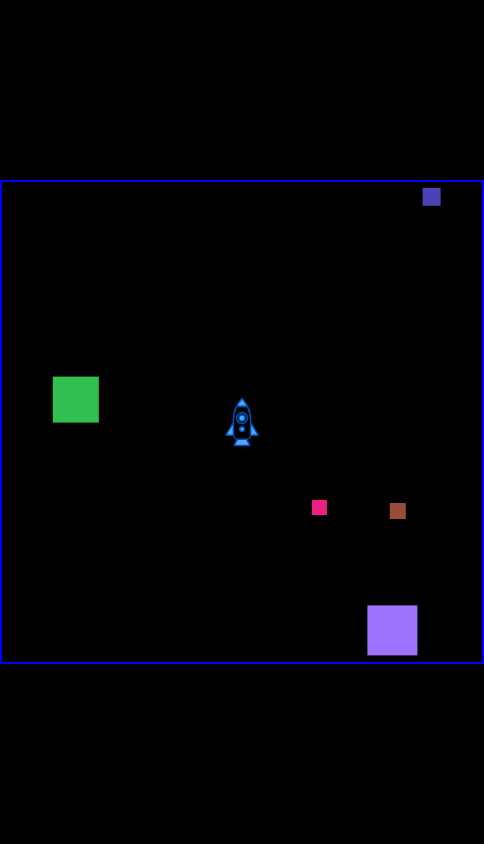
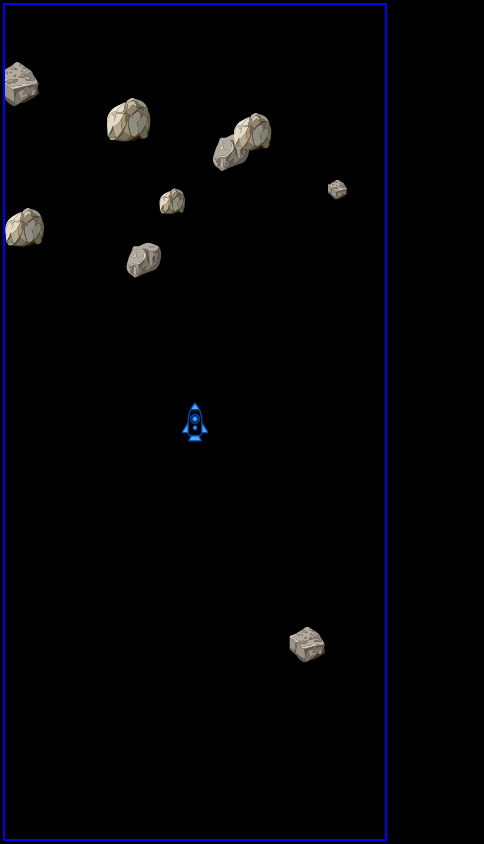
Before and after one commit to hcrump/javascript-asteroids, a plain HTML site: page index.html in a window 390 px wide. Shown: the whole page, 484 px wide, since content can reach past the window. Drawn offline with Linux system fonts and the light colour scheme.

Commit message:
Redid everything today, just for fun.

```diff
--- a/script.js
+++ b/script.js
@@ -1,28 +1,37 @@
+// Globals
 let ship;
-let rock;
 let rocks = [];
+let missiles = [];
 let score;
 const FPS = 60;
 const MAX_ROCKS = 10;
-const MAX_WIDTH = 480;
-const MAX_HEIGHT = 480;
+const MAX_WIDTH = window.innerWidth - 10;
+const MAX_HEIGHT = window.innerHeight - 10;
+const CENTER_X = MAX_WIDTH / 2;
+const CENTER_Y = MAX_HEIGHT / 2;
 const MIN_SPEED_X = 1;
 const MIN_SPEED_Y = 1;
 const MAX_SPEED_X = 10;
 const MAX_SPEED_Y = 10;
+const MAX_ROCK_SIZE = 50;
 const SPEED_COEF = 0.1;
-let rightPressed = false;
-let leftPressed = false;
-let upPressed = false;
-let downPressed = false;
-
-function startGame() {
-	generateRocks(1, MAX_ROCKS);
-	makeShip();
-
-	score = new component("30px", "Arial", "black", 280, 40, "text");
-	myGameArea.start();
-}
+const TURN_COEF = 3;
+const SHIP_W = 40;
+const SHIP_H = 40;
+const MAX_SHIP_SPEED = 4;
+const MISSILE_LIFE = 100;
+const MISSILE_SPEED_COEF = 7;
+const MISSILE_SIZE = 30;
+const ship_image = "rocket.svg";
+const rock_images = ["rock1.svg", "rock2.svg", "rock3.svg"];
+const rock_dir_path = "images/";
+const rock_image = "rock1.svg";
+const missile_image = "missile.svg";
+const flame_image = "flame.svg";
+let flame = new Image();
+flame.src = flame_image;
+let shootCount = 0;
+const SHOOT_DELAY = 8;
 
 let myGameArea = {
 	canvas: document.createElement("canvas"),
@@ -35,6 +44,7 @@ let myGameArea = {
 			"position: absolute; top: 0px; left: 0px; right: 0px; bottom: 0px; margin: auto; border:2px solid blue";
 
 		this.interval = setInterval(updateGameArea, 1000 / FPS);
+
 		window.addEventListener("keydown", keyDownHandler, false);
 		window.addEventListener("keyup", keyUpHandler, false);
 	},
@@ -43,42 +53,44 @@ let myGameArea = {
 	},
 };
 
-function component(width, height, color, x, y, type = "rock", speedX = 0, speedY = 0) {
-	this.type = type;
-	this.score = 0;
-	this.width = width;
-	this.height = height;
-	this.color = color;
-	this.speedX = speedX;
-	this.speedY = speedY;
-	this.speed = 0;
-	this.x = x;
-	this.y = y;
-	this.angle = 0;
-	this.moveAngle = 0;
-	if (type == "image") {
-		this.image = new Image();
-		this.image.src = color;
+class SpaceThing {
+	constructor(image, x, y, h, w, vx = 0, vy = 0, angle = 0, life = 0) {
+		this.img = new Image();
+		this.img.src = image;
+		this.x = x;
+		this.y = y;
+		this.height = h;
+		this.width = w;
+		this.vx = vx;
+		this.vy = vy;
+		this.angle = angle;
+		this.speed = 0;
+		this.rotation = 0;
+		this.life = life;
+		this.thrust = false;
+		this.radius = this.width / 2;
 	}
-	this.update = () => {
-		ctx = myGameArea.context;
+	draw() {
+		let ctx = myGameArea.context;
 		ctx.save();
-		if (this.type == "ship") {
-			ctx.translate(this.x, this.y);
-			ctx.rotate(this.angle);
-			ctx.fillStyle = this.color;
-			ctx.fillRect(this.width / -2, this.height / -2, this.width, this.height);
-		} else if (this.type == "image") {
-			ctx.translate(this.x, this.y);
-			ctx.rotate(this.angle);
-			ctx.drawImage(this.image, this.width / -2, this.height / -2, this.width, this.height);
-		} else {
-			ctx.fillStyle = this.color;
-			ctx.fillRect(this.x, this.y, this.width, this.height);
+		ctx.translate(this.x, this.y);
+		ctx.rotate(this.angle);
+		ctx.drawImage(this.img, this.width / -2, this.height / -2, this.width, this.height);
+		// ctx.drawImage(this.img, this.x, this.y, this.width, this.height);
+		ctx.restore();
+	}
+	update() {
+		this.angle += this.rotation;
+		this.x += this.vx;
+		this.y += this.vy;
+		if (this.life > 0) {
+			this.life--;
 		}
-		ctx.restore();
-	};
-	this.bounds = () => {
+		// console.log("x:", this.x, "y:", this.y);
+	}
+	// tried using % MAX_WIDTH in update() but js % isn't actually modulus
+	// it is remainder and gives negative values, buh.
+	bounds() {
 		if (this.x < 0 - this.width) {
 			this.x = MAX_WIDTH;
 		}
@@ -91,55 +103,295 @@ function component(width, height, color, x, y, type = "rock", speedX = 0, speedY
 		if (this.y > MAX_HEIGHT) {
 			this.y = 0;
 		}
-	};
-	this.setMoveAngle = () => {
-		if (leftPressed) {
+	}
+}
+
+function getSpeed(num1, num2) {
+	let x = Math.sqrt(num1 ** 2 + num2 ** 2);
+	return x;
+}
+
+class SpaceShip extends SpaceThing {
+	draw() {
+		let ctx = myGameArea.context;
+		ctx.save();
+		ctx.translate(this.x, this.y);
+		ctx.rotate(this.angle);
+		ctx.drawImage(this.img, this.width / -2, this.height / -2, this.width, this.height);
+		// ctx.drawImage(this.img, this.x, this.y, this.width, this.height);
+		if (this.thrust) {
+			ctx.rotate(Math.PI);
+			ctx.drawImage(
+				flame,
+				this.width / -2,
+				this.height / -2 - this.height,
+				this.width,
+				this.height
+			);
+		}
+		ctx.restore();
+	}
+	update() {
+		this.setRotation();
+		this.angle += (this.rotation * Math.PI) / 180;
+		this.x += this.speed * Math.sin(this.angle);
+		this.y -= this.speed * Math.cos(this.angle);
+		// console.log(this.speed, this.vx, this.vy);
+		// this.speed = getSpeed(this.vx, this.vy);
+		this.rotation = 0;
+	}
+	setRotation() {
+		if (state.pressedKeys.left) {
 			// console.log("leftPressed");
-			this.moveAngle = -2;
-		} else if (rightPressed) {
+			this.rotation = -TURN_COEF;
+		} else if (state.pressedKeys.right) {
 			// console.log("rightPressed");
-			this.moveAngle = 2;
+			this.rotation = TURN_COEF;
 		}
-		if (upPressed) {
+		if (state.pressedKeys.up) {
 			// console.log("upPressed");
-			if (this.speed <= 10) {
-				this.speed += 0.1;
+			if (this.speed <= MAX_SHIP_SPEED) {
+				this.speed += SPEED_COEF;
 			}
-		} else if (downPressed) {
+			this.thrust = true;
+		} else if (state.pressedKeys.down) {
 			// console.log("downPressed");
-			if (this.speed >= -10) {
-				this.speed -= 0.1;
+			if (this.speed >= -MAX_SHIP_SPEED) {
+				this.speed -= SPEED_COEF;
+			}
+			this.thrust = true;
+		} else {
+			this.thrust = false;
+		}
+		if (state.pressedKeys.spacebar) {
+			ship.shoot();
+			// state.pressedKeys.spacebar = false;
+		}
+	}
+	shoot() {
+		// this.angle += (this.rotation * Math.PI) / 180;
+		let mX = ship.x;
+		let mY = ship.y;
+		let mW = MISSILE_SIZE;
+		let mH = MISSILE_SIZE;
+		let mVx = ship.vx + Math.sin(ship.angle) * MISSILE_SPEED_COEF;
+		let mVy = ship.vy - Math.cos(ship.angle) * MISSILE_SPEED_COEF;
+		let mAngle = ship.angle;
+		let mLife = MISSILE_LIFE;
+
+		if (shootCount == 0) {
+			missiles.push(new SpaceThing(missile_image, mX, mY, mW, mH, mVx, mVy, mAngle, mLife));
+			shootCount = SHOOT_DELAY;
+		} else {
+			shootCount--;
+		}
+		// state.pressedKeys.spacebar = false; tyring to slow it down.
+		// maybe try  acounter if x < 1 shoot
+	}
+}
+
+function startGame() {
+	console.log("startGame()");
+	// clearFinishScreen();
+	// clearSplashScreen();
+
+	createObjects();
+	myGameArea.start();
+}
+// function clearSplashScreen() {
+// 	let splash = document.querySelector("#splash");
+// 	splash.style.display = "none";
+// }
+// function clearFinishScreen() {
+// 	let finish = document.querySelector("#finish");
+// 	finish.style.display = "none";
+// }
+// function showFinishScreen() {
+// 	let splash = document.querySelector("#finish");
+// 	finish.style.display = "block";
+// }
+// function showSplashScreen() {
+// 	let splash = document.querySelector("#splash");
+// 	splash.style.display = "block";
+// }
+function gameOver() {
+	// let canvas = myGameArea.canvas;
+	// canvas.style.display = "none";
+	clearInterval(myGameArea.interval);
+	rocks = [];
+	ship = "";
+	missiles = [];
+	startGame();
+	// showFinishScreen();
+}
+
+function createObjects() {
+	createShip();
+	createRocks();
+}
+
+function createShip() {
+	console.log("createShip()");
+	ship = new SpaceShip(
+		ship_image,
+		CENTER_X,
+		CENTER_Y,
+		// CENTER_X - SHIP_W / 2, //ship x center of screen
+		// CENTER_Y - SHIP_H / 2, //ship y center of screen
+		SHIP_W, //ship width
+		SHIP_H //ship height
+	);
+}
+
+function createRocks() {
+	console.log("createRocks()");
+	let randNum = getRandomIntInclusive(1, MAX_ROCKS);
+	console.log("generated", randNum, "rocks");
+	let excludeRangeXLeft = parseInt(MAX_WIDTH / 3);
+	let excludeRangeXRight = parseInt((MAX_WIDTH / 3) * 2);
+	let excludeRangeYTop = parseInt(MAX_HEIGHT / 3);
+	let excludeRangeYBottom = parseInt((MAX_HEIGHT / 3) * 2);
+	let randX;
+	let randY;
+	for (let i = 0; i < MAX_ROCKS; i++) {
+		let found = false;
+
+		// rocks spawn only in left and right 1/3 of screen
+		while (!found) {
+			randX = getRandomIntInclusive(5, MAX_WIDTH - 5);
+			if (randX > excludeRangeXRight || randX < excludeRangeXLeft) {
+				found = true;
 			}
 		}
-		// console.log(this.speed);
-	};
-	this.newPos = () => {
-		if (this.type == "ship" || this.type == "image") {
-			this.setMoveAngle();
-			this.angle += (this.moveAngle * Math.PI) / 180;
-			this.x += this.speed * Math.sin(this.angle);
-			this.y -= this.speed * Math.cos(this.angle);
-			this.moveAngle = 0;
+		// rocks spawn only in top and bottom 1/3 of screen
+		found = false;
+		while (!found) {
+			randY = getRandomIntInclusive(5, MAX_HEIGHT - 5);
+			if (randY > excludeRangeYBottom || randY < excludeRangeYTop) {
+				found = true;
+			}
 		}
-		if (this.type == "rock") {
-			this.x += this.speedX;
-			this.y += this.speedY;
-		}
-	};
+		let length = getRandomIntInclusive(10, MAX_ROCK_SIZE);
+
+		let [speedX, speedY] = rockSpeed(length);
+
+		let r = rock_dir_path + rock_images[i % rock_images.length];
+		let szX = length;
+		let szY = length;
+
+		rocks.push(new SpaceThing(r, randX, randY, szX, szY, speedX, speedY));
+	}
 }
 
 function updateGameArea() {
+	// console.log("updateGameArea()");
+
 	myGameArea.clear();
-	updateRocks();
+	drawObjects();
+	updateObjects();
+	processObjects();
 }
 
-function updateRocks() {
+function updateObjects() {
+	ship.update();
+	ship.bounds();
+
 	for (let i = 0; i < rocks.length; i++) {
 		rocks[i].update();
-		rocks[i].newPos();
 		rocks[i].bounds();
 	}
+
+	for (let i = 0; i < missiles.length; i++) {
+		missiles[i].update();
+		missiles[i].bounds();
+	}
 }
+function drawObjects() {
+	ship.draw();
+	drawRocks();
+	drawMissiles();
+}
+function drawRocks() {
+	for (let i = 0; i < rocks.length; i++) {
+		rocks[i].draw();
+	}
+}
+function drawMissiles() {
+	for (let i = 0; i < missiles.length; i++) {
+		missiles[i].draw();
+	}
+}
+
+function processObjects() {
+	checkShipCollision();
+	checkMissileCollisions();
+	cleanUp();
+}
+
+function checkShipCollision() {
+	for (let i = 0; i < rocks.length; i++) {
+		let dist = distance(rocks[i].x, rocks[i].y, ship.x, ship.y);
+		if (dist <= rocks[i].radius + ship.radius) {
+			rocks.splice(i, 1);
+			gameOver();
+			return;
+		}
+	}
+}
+
+function checkMissileCollisions() {
+	for (let i = 0; i < rocks.length; i++) {
+		for (let j = 0; j < missiles.length; j++) {
+			let dist = distance(rocks[i].x, rocks[i].y, missiles[j].x, missiles[j].y);
+			if (dist <= rocks[i].radius + missiles[j].radius - 10) {
+				rocks.splice(i, 1);
+				missiles.splice(j, 1);
+				return;
+			}
+		}
+	}
+}
+
+function cleanItems(index, array1) {
+	array1.splice(index, 1);
+}
+
+function cleanUp() {
+	let i = missiles.length;
+	while (i--) {
+		if (missiles[i].life <= 0) {
+			missiles.splice(i, 1);
+		}
+	}
+}
+
+function keyUpHandler(e) {
+	let key = keyMap[e.keyCode];
+	state.pressedKeys[key] = false;
+}
+
+function keyDownHandler(e) {
+	let key = keyMap[e.keyCode];
+	state.pressedKeys[key] = true;
+}
+
+let state = {
+	pressedKeys: {
+		left: false,
+		right: false,
+		up: false,
+		down: false,
+		spacebar: false,
+	},
+};
+
+let keyMap = {
+	37: "left",
+	39: "right",
+	38: "up",
+	40: "down",
+	32: "spacebar",
+};
 
 function getRandomIntInclusive(min, max) {
 	min = Math.ceil(min);
@@ -147,60 +399,23 @@ function getRandomIntInclusive(min, max) {
 	return Math.floor(Math.random() * (max - min + 1) + min);
 }
 
-function makeShip() {
-	rocks.push(new component(50, 50, "rocket.svg", MAX_WIDTH / 2, MAX_HEIGHT / 2, "image", 0, 0));
+function rockSpeed(size) {
+	let dirX = Math.random() < 0.5 ? -1 : 1;
+	let dirY = Math.random() < 0.5 ? -1 : 1;
+	let speedX = getRandomIntInclusive(MIN_SPEED_X, MAX_SPEED_X) * dirX * SPEED_COEF;
+	let speedY = getRandomIntInclusive(MIN_SPEED_Y, MAX_SPEED_Y) * dirY * SPEED_COEF;
+	speedX *= MAX_ROCK_SIZE / size;
+	speedY *= MAX_ROCK_SIZE / size;
+	return [speedX, speedY];
 }
-
-function generateRocks(min, max) {
-	let num = getRandomIntInclusive(min, max);
-	console.log("generated", num, "rocks");
-	for (let i = 0; i < num; i++) {
-		let randX = getRandomIntInclusive(10, MAX_WIDTH - 10);
-		let randY = getRandomIntInclusive(10, MAX_HEIGHT - 10);
-		let length = getRandomIntInclusive(10, 50);
-		let dirX = Math.random() < 0.5 ? -1 : 1;
-		let dirY = Math.random() < 0.5 ? -1 : 1;
-		let speedX = getRandomIntInclusive(MIN_SPEED_X, MAX_SPEED_X) * dirX * SPEED_COEF;
-		let speedY = getRandomIntInclusive(MIN_SPEED_Y, MAX_SPEED_Y) * dirY * SPEED_COEF;
-
-		let color = "#" + randomColor();
-		console.log("speedX:", speedX, "speedY", speedY);
-		rocks.push(new component(length, length, color, randX, randY, "rock", speedX, speedY));
-	}
-}
-function keyUpHandler(e) {
-	if (e.keyCode == 39) {
-		rightPressed = false;
-	} else if (e.keyCode == 37) {
-		leftPressed = false;
-	}
-	if (e.keyCode == 40) {
-		downPressed = false;
-	} else if (e.keyCode == 38) {
-		upPressed = false;
-	}
-}
-function keyDownHandler(e) {
-	// if (e.repeat) {
-	// 	rightPressed = false;
-	// 	leftPressed = false;
-	// 	upPressed = false;
-	// 	downPressed = false;
-	// 	return;
-	// }
-	if (e.keyCode == 39) {
-		rightPressed = true;
-	} else if (e.keyCode == 37) {
-		leftPressed = true;
-	}
-	if (e.keyCode == 40) {
-		downPressed = true;
-	} else if (e.keyCode == 38) {
-		upPressed = true;
-	}
-}
-
-function randomColor() {
-	return Math.floor(Math.random() * 16777215).toString(16);
+function distance(px, py, qx, qy) {
+	return Math.sqrt((px - qx) ** 2 + (py - qy) ** 2);
 }
 startGame();
+
+// let canvas = document.createElement("canvas");
+// document.body.appendChild(canvas);
+// let ctx = canvas.getContext("2d");
+// let img = new Image();
+// img.src = "https://via.placeholder.com/300/09f/fff.png";
+// img.src = "rocket.svg";
```
Also changed, not shown: index.html (+22 -1 lines), script - Copy.js (added, +206 -0 lines), styles.css (+20 -0 lines), flame.svg (added), images/rock1.svg (added), images/rock2.svg (added), images/rock3.svg (added), missile.svg (added), rock1.svg (added).
